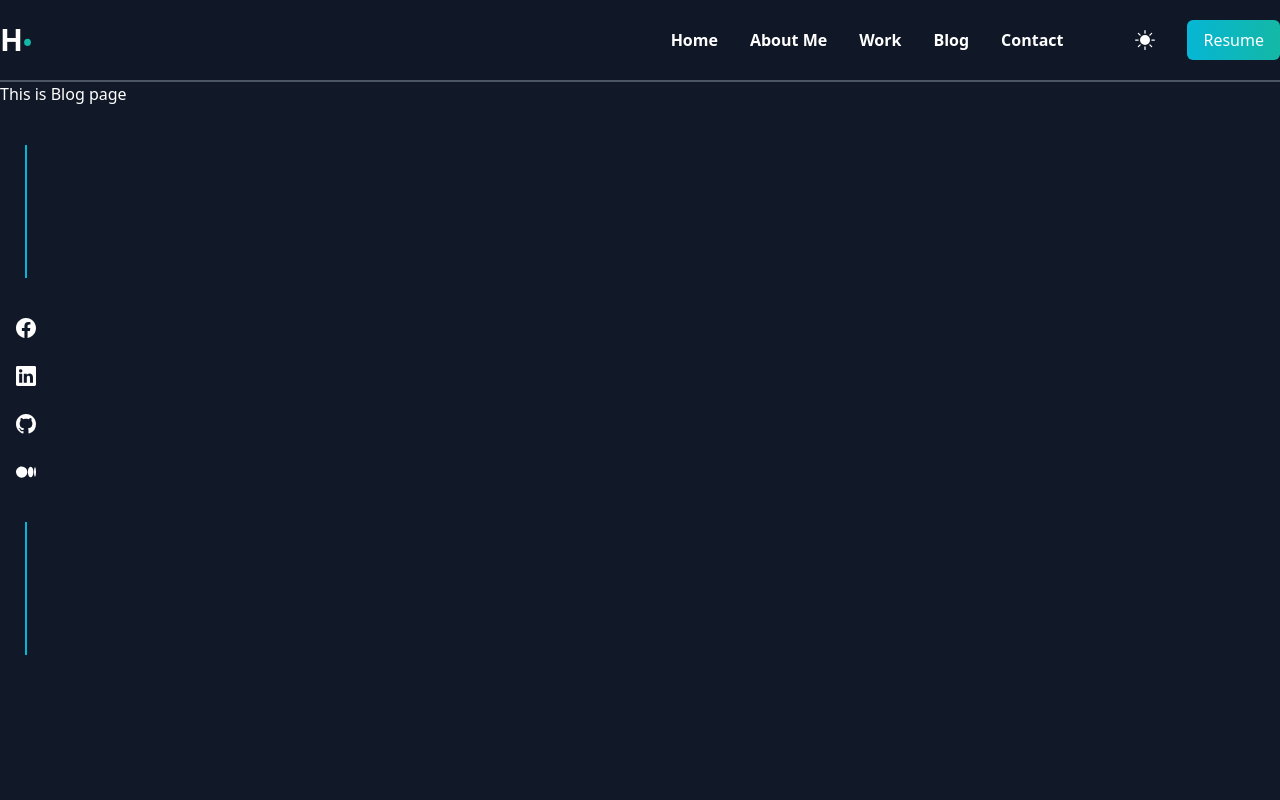
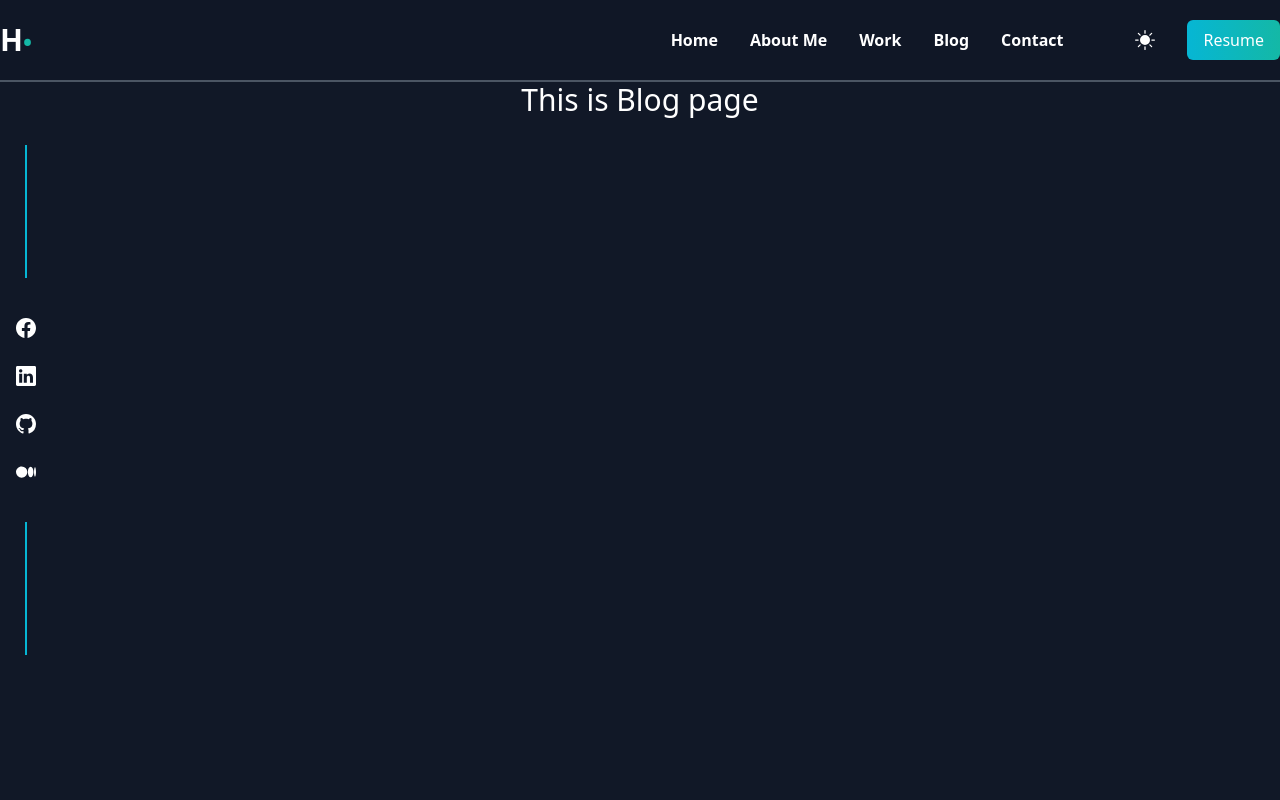
Before and after one commit to hridoykhandakar/portfolio2.0, a Next.js app: page /blog in a window 1280 px wide. Shown: the top 800 px of the page. Built offline with nearby package versions, Linux system fonts and the light colour scheme.

Commit message:
add resume

```diff
--- a/app/blog/page.jsx
+++ b/app/blog/page.jsx
@@ -6,8 +6,8 @@ export const metadata = {
 };
 const page = () => {
   return (
-    <section className="h-screen dark:bg-gray-900 dark:text-white">
-      This is Blog page
+    <section className="h-screen max-w-7xl ml-auto dark:bg-gray-900 dark:text-white">
+      <h1 className="text-3xl text-center">This is Blog page</h1>
     </section>
   );
 };
--- a/components/Nav.jsx
+++ b/components/Nav.jsx
@@ -3,7 +3,6 @@ import { useState } from "react";
 import {
   BsFillMoonStarsFill,
   BsFillBrightnessHighFill,
-  BsFillGearFill,
   BsFillGridFill,
 } from "react-icons/bs";
 import Image from "next/image";
@@ -64,7 +63,7 @@ const Nav = ({ setDarkMode, darkMode }) => {
                 )}
               </button>
               <Link
-                href="#"
+                href="https://drive.google.com/file/d/1uLaChlzW-L-i1V572Pt9vPeekf_ek9sO/view"
                 className="bg-gradient-to-r from-cyan-500 to-teal-500 text-white px-4 py-2 rounded-md ml-5 md:ml-8 "
               >
                 Resume
```
